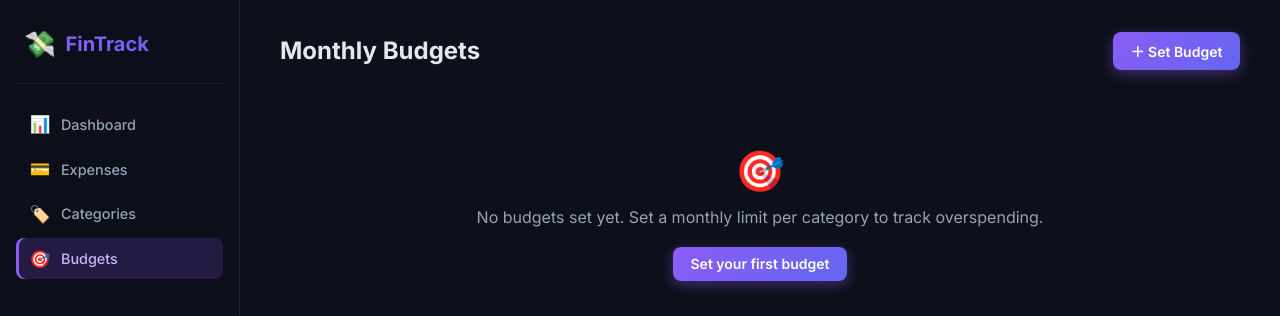
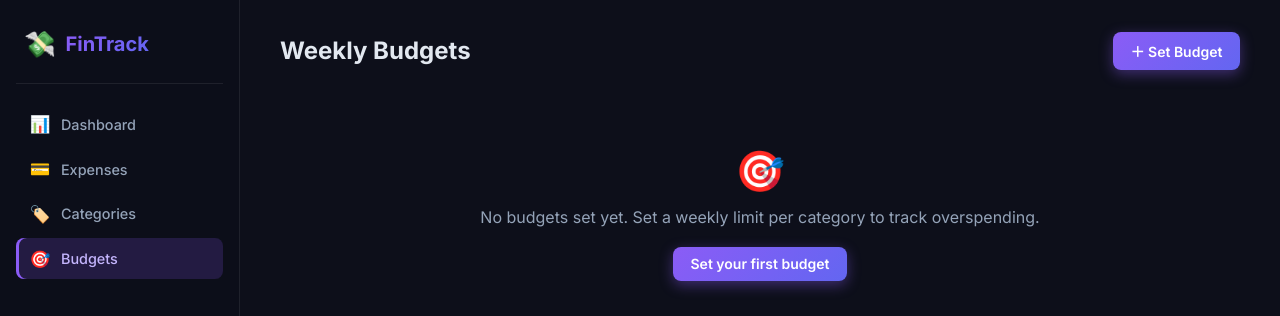
Before and after one commit to Cloyd-glitch/expense-tracker-django, a Django app: page /budgets/ in a window 1280 px wide. Shown: the top 316 px of the page. Run offline with Django 5.2, Linux system fonts and the light colour scheme; a user stored in the database is signed in; data comes from the database, SQL or seed files in the repository; data that the repository does not hold is empty.

Commit message:
feat: implement dashboard analytics, expense management, and weekly budget tracking

```diff
--- a/expenses/forms.py
+++ b/expenses/forms.py
@@ -42,7 +42,7 @@ class CategoryForm(forms.ModelForm):
 class BudgetForm(forms.ModelForm):
     class Meta:
         model = Budget
-        fields = ('category', 'monthly_limit')
+        fields = ('category', 'weekly_limit')
 
     def __init__(self, user=None, *args, **kwargs):
         self.user = user
--- a/expenses/models.py
+++ b/expenses/models.py
@@ -37,17 +37,17 @@ class Expense(models.Model):
 
 
 class Budget(models.Model):
-    """Optional: a monthly spending limit per category, per user."""
+    """Optional: a weekly spending limit per category, per user."""
     user = models.ForeignKey(
         User, on_delete=models.CASCADE, related_name="budgets"
     )
     category = models.ForeignKey(
         Category, on_delete=models.CASCADE, related_name="budgets"
     )
-    monthly_limit = models.DecimalField(max_digits=10, decimal_places=2)
+    weekly_limit = models.DecimalField(max_digits=10, decimal_places=2)
 
     class Meta:
         unique_together = ("user", "category")
 
     def __str__(self):
-        return f"{self.user} - {self.category}: {self.monthly_limit}/mo"
+        return f"{self.user} - {self.category}: {self.weekly_limit}/wk"
--- a/expenses/templates/expenses/budget_form.html
+++ b/expenses/templates/expenses/budget_form.html
@@ -1,6 +1,6 @@
 {% extends "base.html" %}
 {% block title %}{% if form.instance.pk %}Edit Budget{% else %}Set Budget{% endif %}{% endblock %}
-{% block page_title %}{% if form.instance.pk %}Edit Budget{% else %}Set Monthly Budget{% endif %}{% endblock %}
+{% block page_title %}{% if form.instance.pk %}Edit Budget{% else %}Set Weekly Budget{% endif %}{% endblock %}
 
 {% block content %}
 <div class="form-card">
--- a/expenses/templates/expenses/budget_list.html
+++ b/expenses/templates/expenses/budget_list.html
@@ -1,7 +1,7 @@
 {% extends "base.html" %}
 {% block title %}Budgets{% endblock %}
-{% block meta_description %}Set monthly spending limits per category and track your budget.{% endblock %}
-{% block page_title %}Monthly Budgets{% endblock %}
+{% block meta_description %}Set weekly spending limits per category and track your budget.{% endblock %}
+{% block page_title %}Weekly Budgets{% endblock %}
 
 {% block topbar_actions %}
 <a href="{% url 'budget_add' %}" class="btn btn-primary" id="btn-add-budget">＋ Set Budget</a>
@@ -22,7 +22,7 @@
     <p class="card-value {% if b.over_budget %}text-danger{% else %}stat-accent{% endif %}">
       ₱{{ b.spent|floatformat:2 }}
     </p>
-    <p class="card-sub">of ₱{{ b.monthly_limit|floatformat:2 }} limit</p>
+    <p class="card-sub">of ₱{{ b.weekly_limit|floatformat:2 }} limit</p>
     <div class="progress-wrap mt-1">
       <div class="progress-bar {% if b.over_budget %}over{% elif b.pct >= 80 %}warning{% else %}ok{% endif %}"
            style="width: {{ b.pct }}%"></div>
@@ -43,7 +43,7 @@
 {% else %}
 <div class="empty-state">
   <div class="empty-icon">🎯</div>
-  <p>No budgets set yet. Set a monthly limit per category to track overspending.</p>
+  <p>No budgets set yet. Set a weekly limit per category to track overspending.</p>
   <a href="{% url 'budget_add' %}" class="btn btn-primary">Set your first budget</a>
 </div>
 {% endif %}
--- a/expenses/views.py
+++ b/expenses/views.py
@@ -1,5 +1,5 @@
 import json
-from datetime import date
+from datetime import date, timedelta
 
 from django.contrib import messages
 from django.contrib.auth import login
@@ -10,6 +10,14 @@ from django.urls import reverse_lazy
 from django.views.generic import (
     CreateView, DeleteView, ListView, TemplateView, UpdateView,
 )
+
+
+def get_current_week_range():
+    """Return (week_start, week_end) for the current ISO week (Mon–Sun)."""
+    today = date.today()
+    week_start = today - timedelta(days=today.weekday())  # Monday
+    week_end = week_start + timedelta(days=6)             # Sunday
+    return week_start, week_end
 
 from .forms import BudgetForm, CategoryForm, ExpenseForm, SignUpForm
 from .models import Budget, Category, Expense
@@ -36,26 +44,25 @@ class DashboardView(LoginRequiredMixin, TemplateView):
     def get_context_data(self, **kwargs):
         ctx = super().get_context_data(**kwargs)
         user = self.request.user
-        today = date.today()
-        year, month = today.year, today.month
+        week_start, week_end = get_current_week_range()
 
-        # Current month expenses
-        monthly_qs = Expense.objects.filter(
-            user=user, date__year=year, date__month=month
+        # Current week expenses
+        weekly_qs = Expense.objects.filter(
+            user=user, date__gte=week_start, date__lte=week_end
         )
-        total_this_month = monthly_qs.aggregate(total=Sum('amount'))['total'] or 0
+        total_this_week = weekly_qs.aggregate(total=Sum('amount'))['total'] or 0
 
-        # Category breakdown for current month
+        # Category breakdown for current week
         breakdown = list(
-            monthly_qs
+            weekly_qs
             .values('category__name', 'category__id')
             .annotate(total=Sum('amount'))
             .order_by('-total')
         )
 
-        # Budget map {category_id: monthly_limit}
+        # Budget map {category_id: weekly_limit}
         budgets = {
-            b.category_id: b.monthly_limit
+            b.category_id: b.weekly_limit
             for b in Budget.objects.filter(user=user)
         }
 
@@ -78,15 +85,18 @@ class DashboardView(LoginRequiredMixin, TemplateView):
         # Recent 5 expenses
         recent_expenses = Expense.objects.filter(user=user).select_related('category')[:5]
 
+        # Week label e.g. "Sep 9 – Sep 15"
+        week_name = f"{week_start.strftime('%b %-d')} – {week_end.strftime('%b %-d, %Y')}"
+
         ctx.update({
-            'today': today,
-            'total_this_month': total_this_month,
+            'today': date.today(),
+            'total_this_week': total_this_week,
             'breakdown': breakdown,
             'over_budget_count': sum(1 for r in breakdown if r['over_budget']),
             'chart_labels': json.dumps(chart_labels),
             'chart_data': json.dumps(chart_data),
             'recent_expenses': recent_expenses,
-            'month_name': today.strftime('%B %Y'),
+            'week_name': week_name,
         })
         return ctx
 
@@ -217,21 +227,21 @@ class BudgetListView(LoginRequiredMixin, ListView):
     def get_context_data(self, **kwargs):
         ctx = super().get_context_data(**kwargs)
         user = self.request.user
-        today = date.today()
+        week_start, week_end = get_current_week_range()
 
-        # Annotate each budget with this month's actual spending
-        monthly_totals = {
+        # Annotate each budget with this week's actual spending
+        weekly_totals = {
             row['category_id']: row['total']
             for row in Expense.objects.filter(
-                user=user, date__year=today.year, date__month=today.month
+                user=user, date__gte=week_start, date__lte=week_end
             ).values('category_id').annotate(total=Sum('amount'))
         }
 
         for b in ctx['budgets']:
-            spent = monthly_totals.get(b.category_id, 0)
+            spent = weekly_totals.get(b.category_id, 0)
             b.spent = spent
-            b.over_budget = spent > b.monthly_limit
-            b.pct = min(int((spent / b.monthly_limit) * 100), 100) if b.monthly_limit else 0
+            b.over_budget = spent > b.weekly_limit
+            b.pct = min(int((spent / b.weekly_limit) * 100), 100) if b.weekly_limit else 0
 
         return ctx
 
```
Also changed, not shown: expenses/templates/expenses/dashboard.html (+7 -7 lines), db.sqlite3, expenses/migrations/0002_rename_monthly_to_weekly_limit.py (added).
